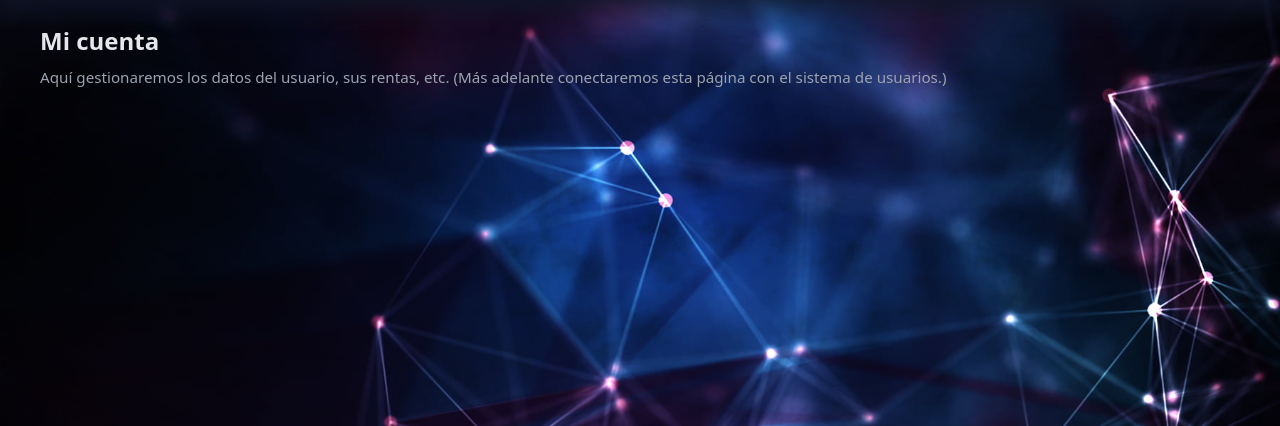
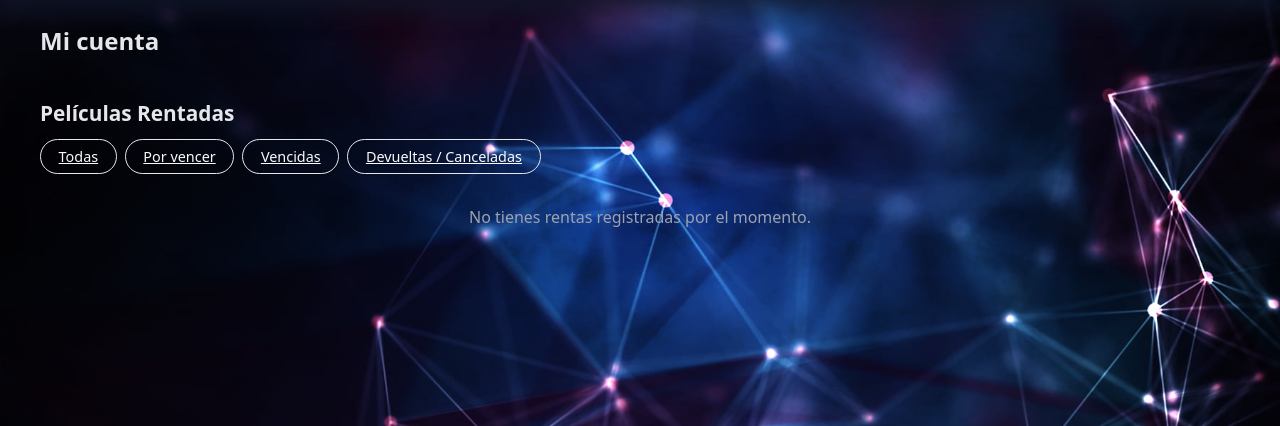
Before and after one commit to AngelMoralesChazari/WebDB, a Flask app: page /cuenta in a window 1280 px wide. Shown: the part 72-498 px from the top of the page. Run offline with Flask 3, Linux system fonts and the light colour scheme; the visitor is signed in with stand-in values (Sample User, id 1).

Commit message:
Mejoras esteticas

```diff
--- a/app.py
+++ b/app.py
@@ -157,7 +157,17 @@ def series():
 
 @app.route("/cuenta")
 def cuenta():
-    return render_template("cuenta.html")
+    usuario_id = session.get("usuario_id")
+    if not usuario_id:
+        flash("Debes iniciar sesión para ver tu cuenta.")
+        return redirect(url_for("login"))
+
+    # Filtro desde query string: ?filtro=por_vencer, vencidas, devueltas
+    filtro = request.args.get("filtro", "").strip() or None
+
+    rentas = obtener_rentas_por_usuario(usuario_id, filtro=filtro)
+
+    return render_template("cuenta.html", rentas=rentas, filtro_actual=filtro)
 
 @app.route("/logout")
 def logout():
@@ -170,13 +180,8 @@ def logout():
 
 @app.route("/rentas")
 def sistema_rentas():
-    usuario_id = session.get("usuario_id")
-    if not usuario_id:
-        flash("Debes iniciar sesión para ver tus rentas.")
-        return redirect(url_for("login"))
-
-    rentas = obtener_rentas_por_usuario(usuario_id)
-    return render_template("rentas.html", rentas=rentas)
+    # Para no romper enlaces viejos, redirigimos a Mi cuenta
+    return redirect(url_for("cuenta"))
 
 
 @app.route("/rentar/<int:movie_id>")
--- a/models.py
+++ b/models.py
@@ -467,9 +467,10 @@ def crear_renta(usuario_id, movie_id, dias=3, monto=None):
         conn.close()
 
 
-def obtener_rentas_por_usuario(usuario_id):
+def obtener_rentas_por_usuario(usuario_id, filtro=None):
     """
-    Devuelve todas las rentas de un usuario, con info básica de la película.
+    Devuelve las rentas de un usuario.
+    filtro puede ser: None, 'por_vencer', 'vencidas', 'devueltas'
     """
     conn = get_connection()
     if not conn:
@@ -498,30 +499,44 @@ def obtener_rentas_por_usuario(usuario_id):
         cursor.execute(query, (usuario_id,))
         rows = cursor.fetchall()
 
+        from datetime import datetime
+        ahora = datetime.now()
+
         for row in rows:
             fecha_devolucion = row.FechaDevolucion
-            estatus_bd = row.Estatus
+            estatus_bd = (row.Estatus or "").strip()
 
-            # Cálculo de estatus "dinámico"
-            if estatus_bd == "Completada":
-                estatus_mostrado = "Completada"
+            # Cálculo de estatus "amigable"
+            if estatus_bd.lower() in ("completada", "devuelto", "devuelta", "cancelado", "cancelada"):
+                estatus_mostrado = "Devuelta/Cancelada"
             else:
-                ahora = datetime.now()
                 if fecha_devolucion and ahora > fecha_devolucion:
-                    estatus_mostrado = "Atrasada"
+                    estatus_mostrado = "Vencida"
                 else:
-                    estatus_mostrado = "A tiempo"
+                    estatus_mostrado = "Por vencer"
 
-            rentas.append({
+            renta = {
                 "renta_id": row.Renta_ID,
                 "fecha_inicio": row.FechaInicio,
                 "fecha_devolucion": fecha_devolucion,
                 "estatus": estatus_mostrado,
+                "estatus_bd": estatus_bd,
                 "monto": row.Monto,
                 "movie_id": row.Movie_ID,
                 "titulo": row.Title,
                 "poster": row.Poster_Url,
-            })
+            }
+
+            # Aplicar filtro en memoria
+            if filtro == "por_vencer" and renta["estatus"] != "Por vencer":
+                continue
+            if filtro == "vencidas" and renta["estatus"] != "Vencida":
+                continue
+            if filtro == "devueltas" and renta["estatus"] != "Devuelta/Cancelada":
+                continue
+
+            rentas.append(renta)
+
     except Exception as e:
         print(f"Error al obtener rentas por usuario: {e}")
     finally:
--- a/templates/cuenta.html
+++ b/templates/cuenta.html
@@ -37,13 +37,95 @@
     </div>
 </header>
 
-<main class="main-content">
-    <h1 class="row-title">Mi cuenta</h1>
-    <p class="hero-description">
-        Aquí gestionaremos los datos del usuario, sus rentas, etc.
-        (Más adelante conectaremos esta página con el sistema de usuarios.)
-    </p>
+<main class="main-content peliculas-page">
+    <section class="row-header">
+        <h1 class="row-title">Mi cuenta</h1>
+    </section>
+
+    <!-- === SECCIÓN: PELÍCULAS RENTADAS === -->
+    <section style="margin-top: 2rem;">
+        <h2 class="row-title" style="font-size:1.3rem;">Películas Rentadas</h2>
+
+        <!-- Filtros -->
+        <div style="margin: 0.75rem 0 1.25rem; display:flex; gap:0.5rem; flex-wrap:wrap;">
+            <a href="{{ url_for('cuenta') }}"
+               class="btn-secondary btn-sm {% if not filtro_actual %}btn-primary{% endif %}">
+                Todas
+            </a>
+
+            <a href="{{ url_for('cuenta', filtro='por_vencer') }}"
+               class="btn-secondary btn-sm {% if filtro_actual == 'por_vencer' %}btn-primary{% endif %}">
+                Por vencer
+            </a>
+
+            <a href="{{ url_for('cuenta', filtro='vencidas') }}"
+               class="btn-secondary btn-sm {% if filtro_actual == 'vencidas' %}btn-primary{% endif %}">
+                Vencidas
+            </a>
+
+            <a href="{{ url_for('cuenta', filtro='devueltas') }}"
+               class="btn-secondary btn-sm {% if filtro_actual == 'devueltas' %}btn-primary{% endif %}">
+                Devueltas / Canceladas
+            </a>
+        </div>
+
+        {% if rentas %}
+            <div class="movies-grid">
+                {% for r in rentas %}
+                <article class="movie-card-grid">
+                    <div class="movie-poster-wrapper">
+                        <div class="movie-poster"
+                             style="{% if r.poster %}background-image: url('{{ r.poster }}');{% endif %}">
+                        </div>
+                    </div>
+                    <div class="movie-info">
+                        <h3 class="movie-title">{{ r.titulo }}</h3>
+
+                        <p class="movie-meta">
+                            Inicio: {{ r.fecha_inicio.strftime('%Y-%m-%d') }}<br>
+                            Devolución: {{ r.fecha_devolucion.strftime('%Y-%m-%d') if r.fecha_devolucion }}<br>
+                            Estatus:
+                            {% if r.estatus == 'Vencida' %}
+                                <span style="color:#f87171; font-weight:600;">{{ r.estatus }}</span>
+                            {% elif r.estatus == 'Devuelta/Cancelada' %}
+                                <span style="color:#9ca3af; font-weight:600;">{{ r.estatus }}</span>
+                            {% else %}
+                                <span style="color:#fde68a; font-weight:600;">{{ r.estatus }}</span>
+                            {% endif %}
+                        </p>
+
+                        {% if r.monto %}
+                        <p class="movie-votes">
+                            Monto (simulado): ${{ '%.2f'|format(r.monto) }} MXN
+                        </p>
+                        {% endif %}
+                    </div>
+                </article>
+                {% endfor %}
+            </div>
+        {% else %}
+            <p style="color: #9ca3af; text-align: center; margin-top: 2rem;">
+                No tienes rentas registradas por el momento.
+            </p>
+        {% endif %}
+    </section>
 </main>
 
+<script>
+// Dropdown usuario (mismo código que en las otras páginas)
+document.addEventListener('click', function (e) {
+    const toggle = document.querySelector('.user-menu-toggle');
+    const dropdown = document.querySelector('.user-menu-dropdown');
+
+    if (!toggle || !dropdown) return;
+
+    if (toggle.contains(e.target)) {
+        const isVisible = dropdown.style.display === 'block';
+        dropdown.style.display = isVisible ? 'none' : 'block';
+    } else if (!dropdown.contains(e.target)) {
+        dropdown.style.display = 'none';
+    }
+});
+</script>
 </body>
 </html>
```
